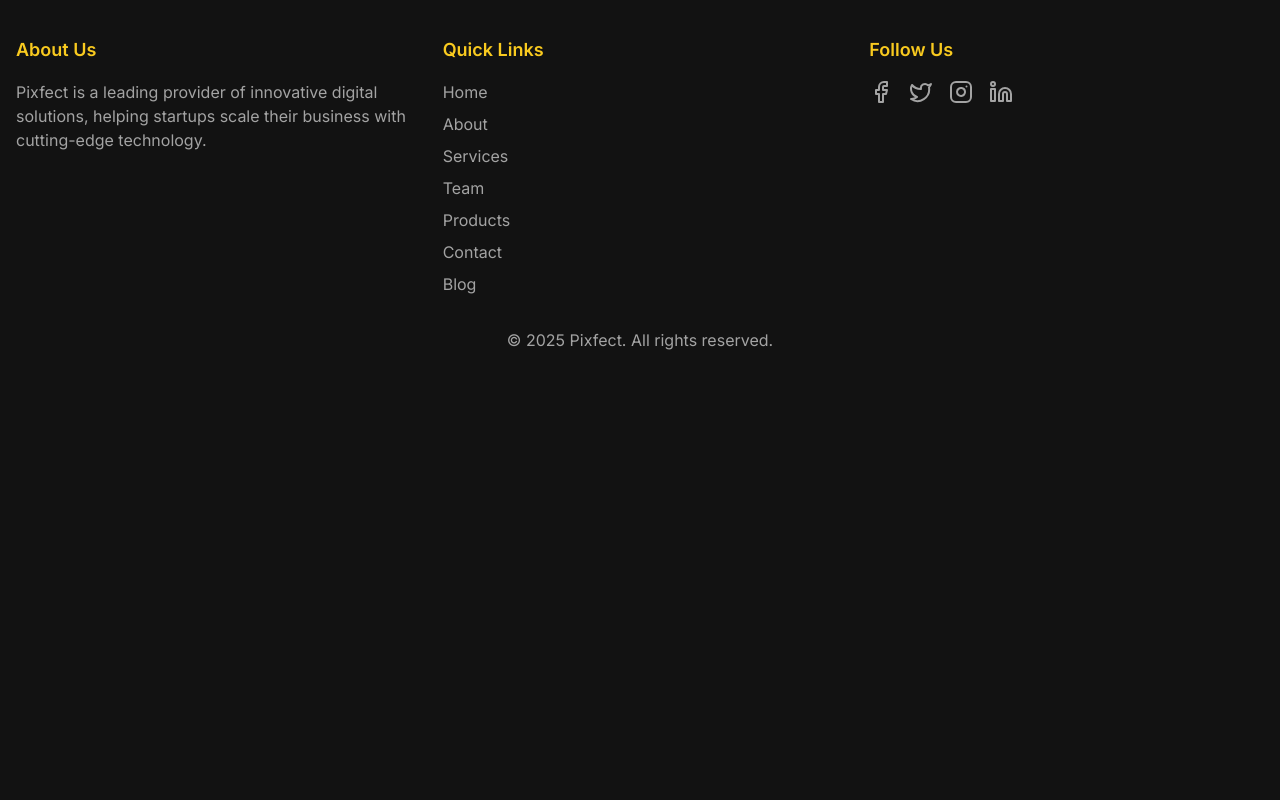
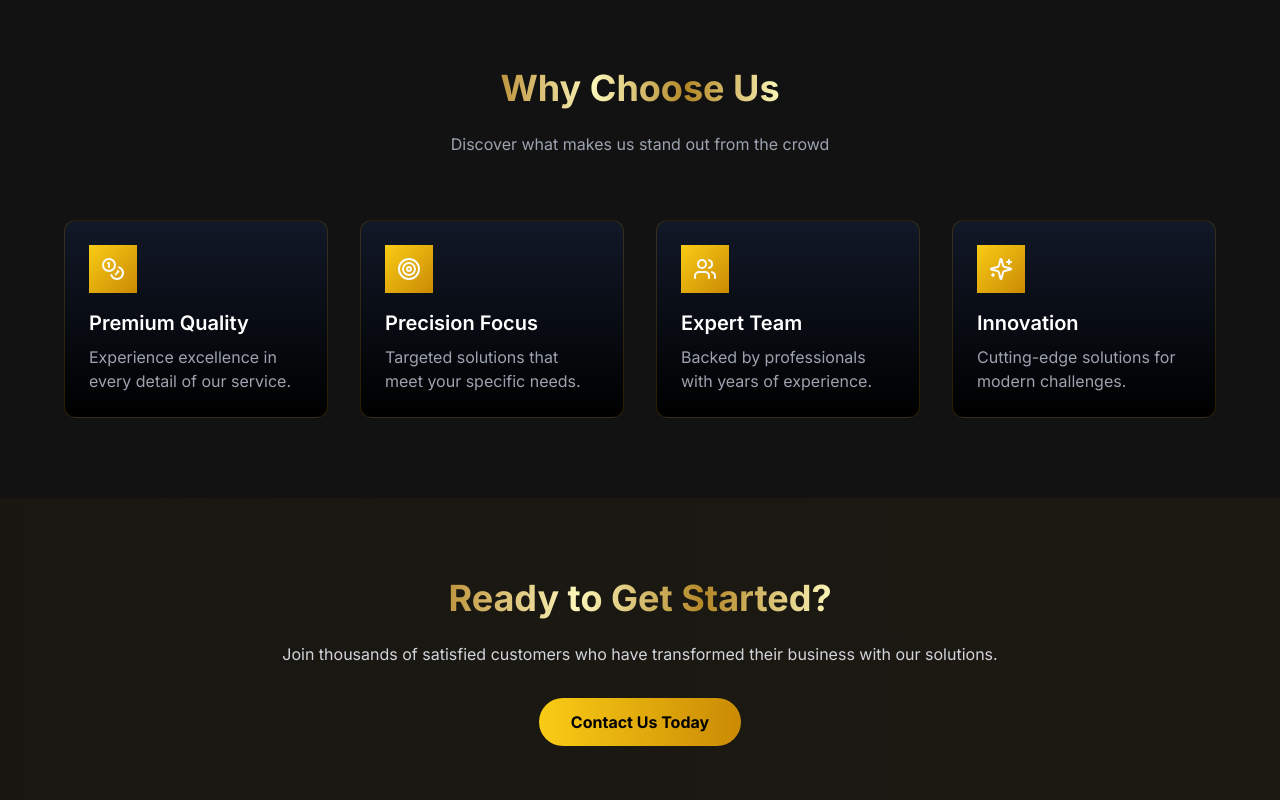
Before and after one commit to irfan7230/Pixfect, a Next.js app: page /team in a window 1280 px wide. Shown: the part 1140-1940 px from the top of the page. Before the commit the page ends 1540 px from the top, so only its background shows below. Built offline with nearby package versions, Linux system fonts and the light colour scheme.

Commit message:
Updated some features

```diff
--- a/app/team/page.tsx
+++ b/app/team/page.tsx
@@ -3,8 +3,32 @@
 import { TeamSection } from '@/components/team-section';
 import { motion } from 'framer-motion';
 import { Footer } from '@/components/footer';
+import { Coins as GoldCoin, Sparkles, Target, Users } from 'lucide-react';
 
 export default function TeamPage() {
+  const features = [
+    {
+      icon: <GoldCoin className="w-6 h-6" />,
+      title: "Premium Quality",
+      description: "Experience excellence in every detail of our service."
+    },
+    {
+      icon: <Target className="w-6 h-6" />,
+      title: "Precision Focus",
+      description: "Targeted solutions that meet your specific needs."
+    },
+    {
+      icon: <Users className="w-6 h-6" />,
+      title: "Expert Team",
+      description: "Backed by professionals with years of experience."
+    },
+    {
+      icon: <Sparkles className="w-6 h-6" />,
+      title: "Innovation",
+      description: "Cutting-edge solutions for modern challenges."
+    }
+  ];
+
   return (
     <main className="min-h-screen bg-gradient-to-b from-background to-background/80">
       {/* Hero Section */}
@@ -30,6 +54,72 @@ export default function TeamPage() {
 
       {/* Team Section */}
       <TeamSection />
+      {/* Features Section */}
+      <section className="py-20 px-4">
+        <div className="max-w-6xl mx-auto">
+          <motion.div
+            initial={{ opacity: 0, y: 20 }}
+            whileInView={{ opacity: 1, y: 0 }}
+            transition={{ duration: 0.8 }}
+            viewport={{ once: true }}
+            className="text-center mb-16"
+          >
+            <h2 className="text-3xl md:text-4xl font-bold mb-6">
+              <span className="bg-clip-text text-transparent gold-gradient">
+                Why Choose Us
+              </span>
+            </h2>
+            <p className="text-gray-400">Discover what makes us stand out from the crowd</p>
+          </motion.div>
+
+          <div className="grid grid-cols-1 md:grid-cols-2 lg:grid-cols-4 gap-8">
+            {features.map((feature, index) => (
+              <motion.div
+                key={index}
+                initial={{ opacity: 0, y: 20 }}
+                whileInView={{ opacity: 1, y: 0 }}
+                transition={{ duration: 0.5, delay: index * 0.1 }}
+                viewport={{ once: true }}
+                className="bg-gradient-to-b from-gray-900 to-black p-6 rounded-xl border border-yellow-600/20 hover:border-yellow-600/40 transition-all duration-300"
+              >
+                <div className="bg-gradient-to-br from-yellow-400 to-yellow-600 w-12 h-12 rounded-lg flex items-center justify-center mb-4">
+                  {feature.icon}
+                </div>
+                <h3 className="text-xl font-semibold text-white mb-2">{feature.title}</h3>
+                <p className="text-gray-400">{feature.description}</p>
+              </motion.div>
+            ))}
+          </div>
+        </div>
+      </section>
+
+      {/* CTA Section */}
+      <motion.section
+        initial={{ opacity: 0 }}
+        whileInView={{ opacity: 1 }}
+        transition={{ duration: 1 }}
+        viewport={{ once: true }}
+        className="relative py-20 px-4"
+      >
+        <div className="absolute inset-0 bg-gradient-to-r from-yellow-600/20 to-yellow-400/20 opacity-20" />
+        <div className="max-w-4xl mx-auto text-center relative z-10">
+          <h2 className="text-3xl md:text-4xl font-bold mb-6">
+            <span className="bg-clip-text text-transparent gold-gradient">
+              Ready to Get Started?
+            </span>
+          </h2>
+          <p className="text-gray-300 mb-8">
+            Join thousands of satisfied customers who have transformed their business with our solutions.
+          </p>
+          <motion.button
+            whileHover={{ scale: 1.05 }}
+            whileTap={{ scale: 0.95 }}
+            className="bg-gradient-to-r from-yellow-400 to-yellow-600 text-black font-bold py-3 px-8 rounded-full hover:shadow-lg transform transition duration-300"
+          >
+            Contact Us Today
+          </motion.button>
+        </div>
+      </motion.section>
       <Footer />
     </main>
   );
```
